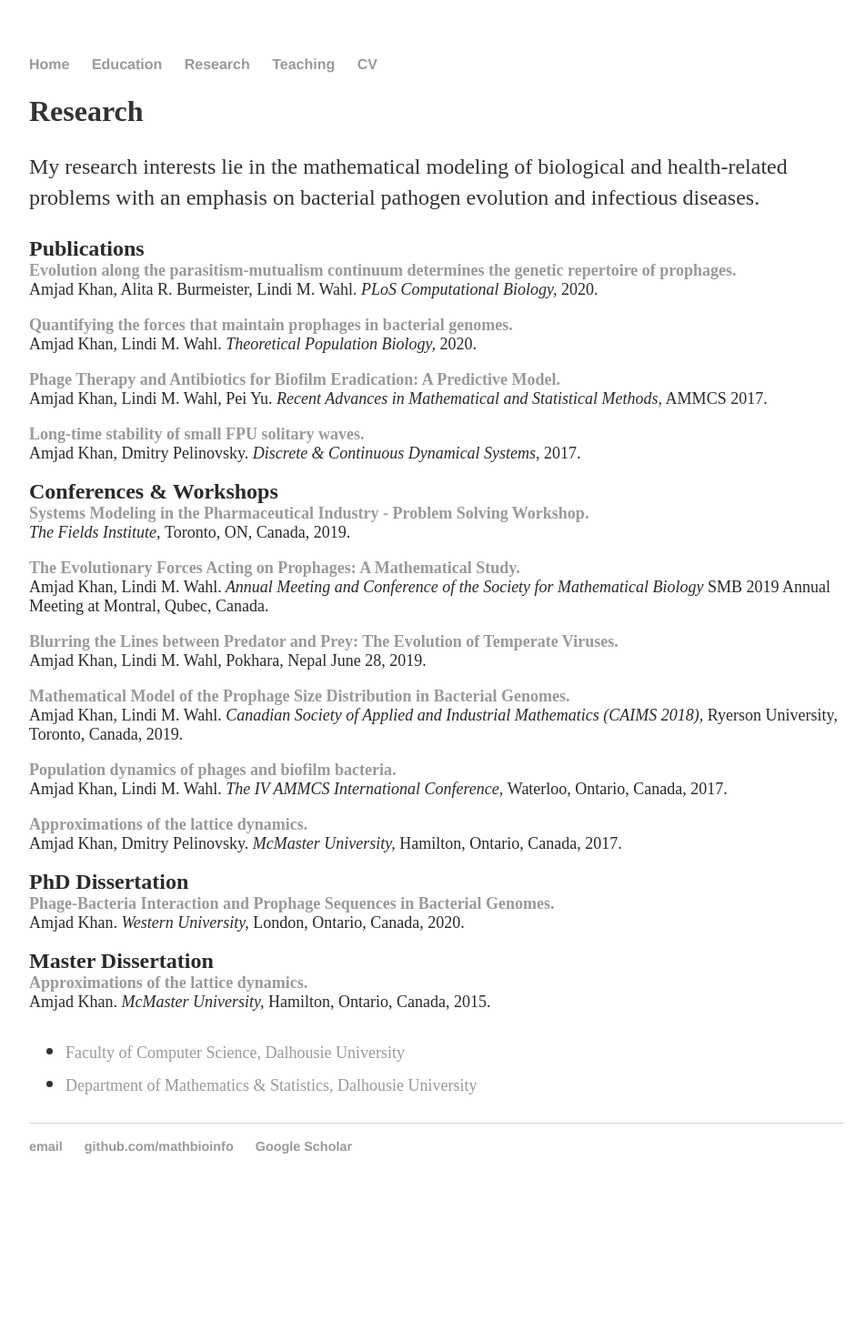
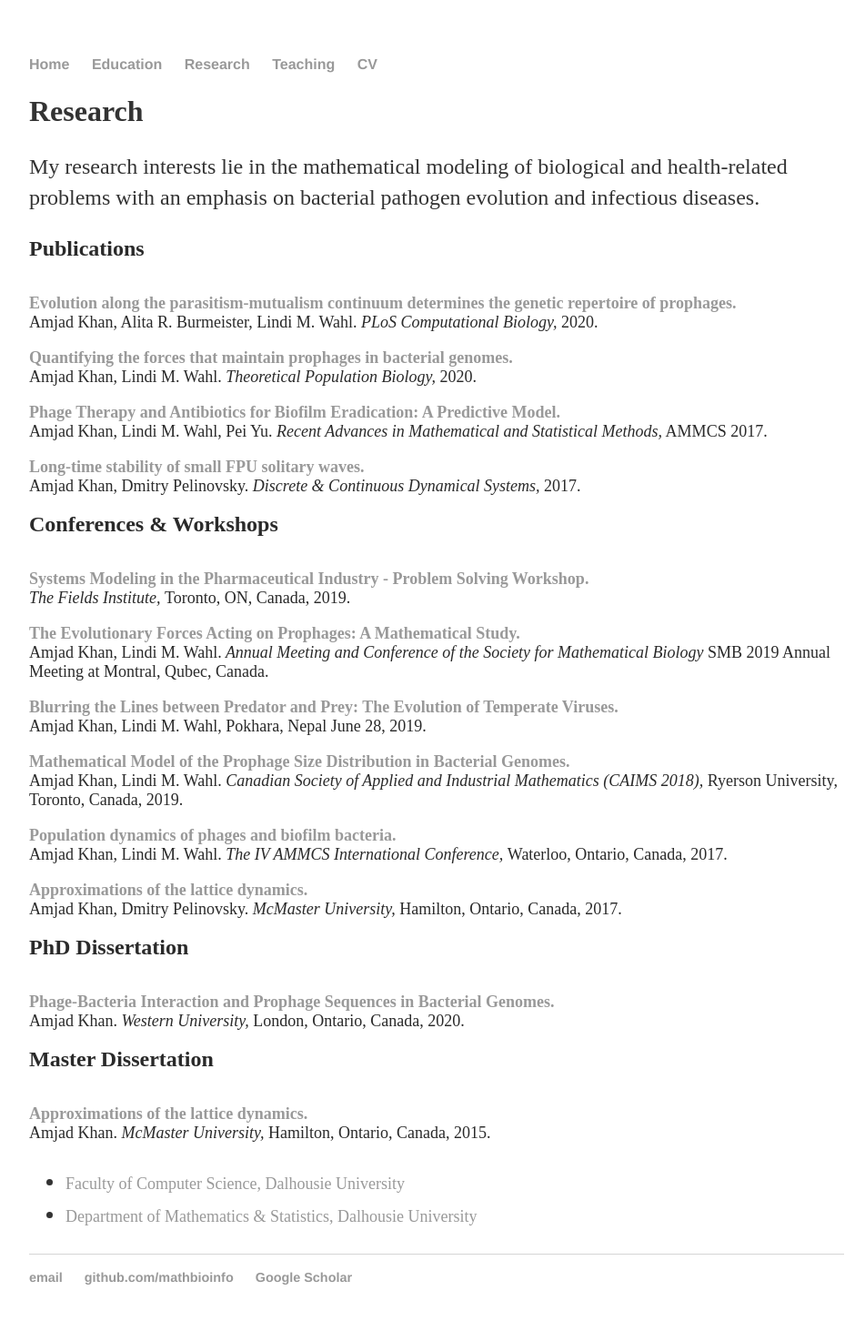
Before and after one commit to MathBioInfo/amjadkhan, a Jekyll site: the page built from Research/index.html, in a window 1280 px wide. Shown: the whole page at 91% size, without its empty margins (160-1111 px from the left). Built offline with Jekyll 4.4.1, drawn with Linux system fonts in a browser that asks for light colours; before the commit the page ends 1330 px from its top, so only the background shows below that.

Commit message:
Update index.html

```diff
--- a/Research/index.html
+++ b/Research/index.html
@@ -17,6 +17,7 @@ title: About my research
         <div class="container">
 			<div class="wsite-section-elements">
 	<font size="5"><b>Publications</b></font><br>
+	</font><br /><br /><font color="#2a2a2a" size="4">
         <a href="https://journals.plos.org/ploscompbiol/article?id=10.1371/journal.pcbi.1008482">
 	<strong> Evolution along the parasitism-mutualism continuum determines the genetic repertoire of prophages.
 	</strong></a><br />Amjad Khan, Alita R. Burmeister, Lindi M. Wahl.<em> PLoS Computational Biology,</em> 2020.
@@ -37,6 +38,7 @@ title: About my research
 	</font><br /><br /><font color="#2a2a2a" size="4">
 
 	<font size="5"><b>Conferences & Workshops</b></font><br>
+	</font><br /><br /><font color="#2a2a2a" size="4">
        	<a href="http://www.fields.utoronto.ca/activities/19-20/systems-modeling">
 	<strong> Systems Modeling in the Pharmaceutical Industry - Problem Solving Workshop.
 	</strong></a><br /><em> The Fields Institute, </em> Toronto, ON, Canada, 2019.
@@ -62,11 +64,13 @@ title: About my research
 	</strong></a><br />Amjad Khan, Dmitry Pelinovsky.<em> McMaster University, </em> Hamilton, Ontario, Canada, 2017.
 	</font><br /><br /><font color="#2a2a2a" size="4">
         <font size="5"><b>PhD Dissertation</b></font><br>
+	</font><br /><br /><font color="#2a2a2a" size="4">
 	<a href="https://ir.lib.uwo.ca/etd/6957/">
 	<strong> Phage-Bacteria Interaction and Prophage Sequences in Bacterial Genomes.
 	</strong></a><br />Amjad Khan.<em> Western University, </em> London, Ontario, Canada, 2020.
 	</font><br /><br /><font color="#2a2a2a" size="4">
 	<font size="5"><b>Master Dissertation</b></font><br>
+	</font><br /><br /><font color="#2a2a2a" size="4">
 	<a href="https://macsphere.mcmaster.ca/handle/11375/17274">
 	<strong> Approximations of the lattice dynamics.
 	</strong></a><br />Amjad Khan.<em> McMaster University, </em> Hamilton, Ontario, Canada, 2015.
```
